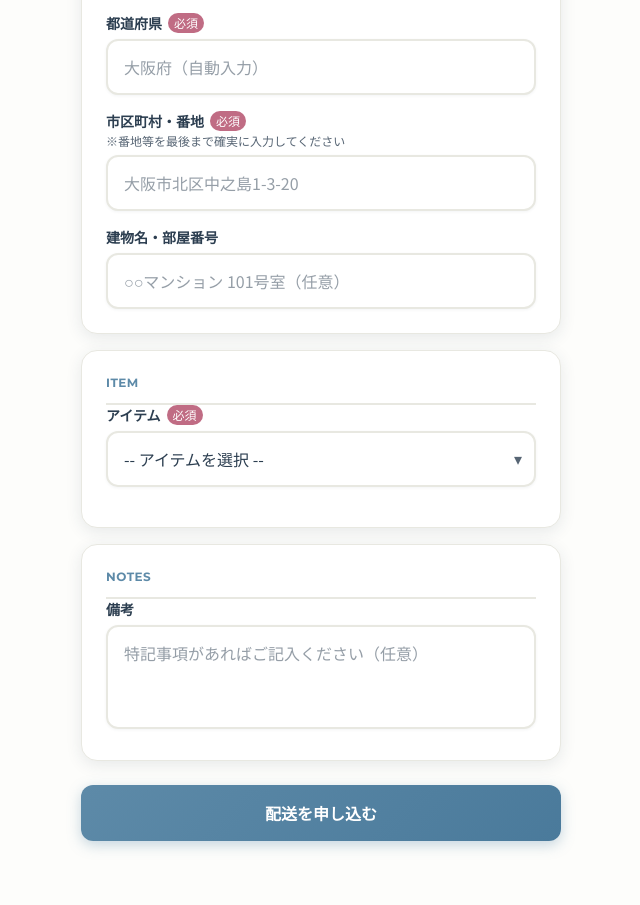
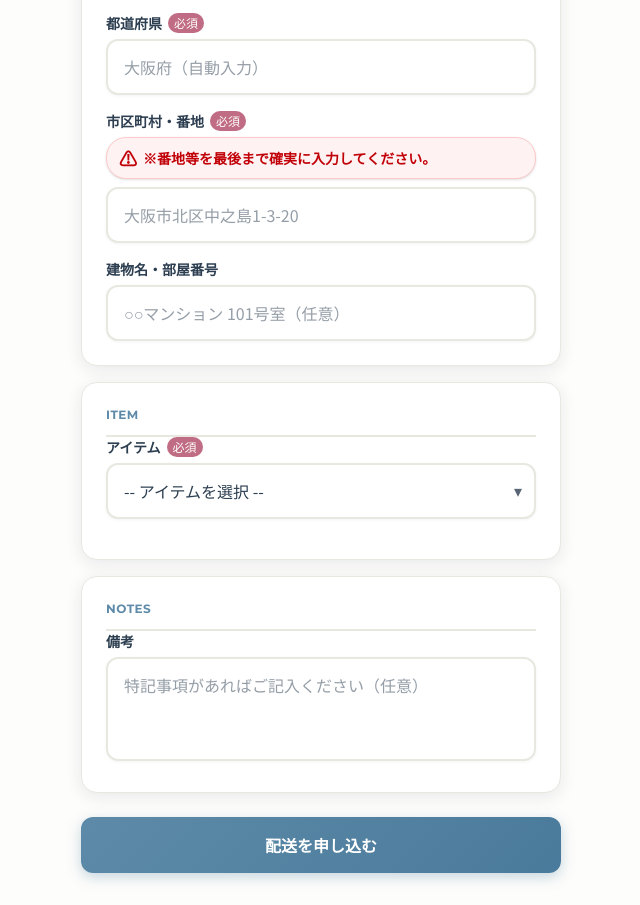
Before and after one commit to jogimagiJapan/delivery-request, a Next.js app: page / in a window 1280 px wide. Shown: the part 1040-1945 px from the top of the page, without its empty margins (319-959 px from the left). Before the commit the page ends 1913 px from the top, so only its background shows below. Built offline with nearby package versions, Linux system fonts and the light colour scheme.

Commit message:
Add files via upload

```diff
--- a/src/components/form/AddressSection.tsx
+++ b/src/components/form/AddressSection.tsx
@@ -39,6 +39,7 @@ export function AddressSection() {
         register,
         setValue,
         watch,
+        setFocus,
         formState: { errors },
     } = useFormContext<DeliveryFormSchema>();
 
@@ -62,6 +63,11 @@ export function AddressSection() {
                 setValue("prefecture", address.region, { shouldValidate: true });
                 const city = [address.locality, address.street].filter(Boolean).join("");
                 setValue("cityAddress", city, { shouldValidate: true });
+
+                // 住所補完後、すぐに続きを入力できるようフォーカスを当てる
+                setTimeout(() => {
+                    setFocus("cityAddress");
+                }, 100);
             } else {
                 setLookupError("住所が見つかりませんでした。手入力してください。");
             }
@@ -116,9 +122,15 @@ export function AddressSection() {
 
             {/* 市区町村・番地 */}
             <div>
-                <Label htmlFor="cityAddress" required sub="※番地等を最後まで確実に入力してください">
+                <Label htmlFor="cityAddress" required>
                     市区町村・番地
                 </Label>
+                <div className="mb-2 mt-1 px-3 py-2.5 bg-red-50 border border-red-200 rounded-lg shadow-sm">
+                    <p className="text-red-700 font-bold text-sm flex items-center gap-1.5">
+                        <span className="text-lg leading-none">⚠</span>
+                        ※番地等を最後まで確実に入力してください。
+                    </p>
+                </div>
                 <Input
                     id="cityAddress"
                     type="text"
```
